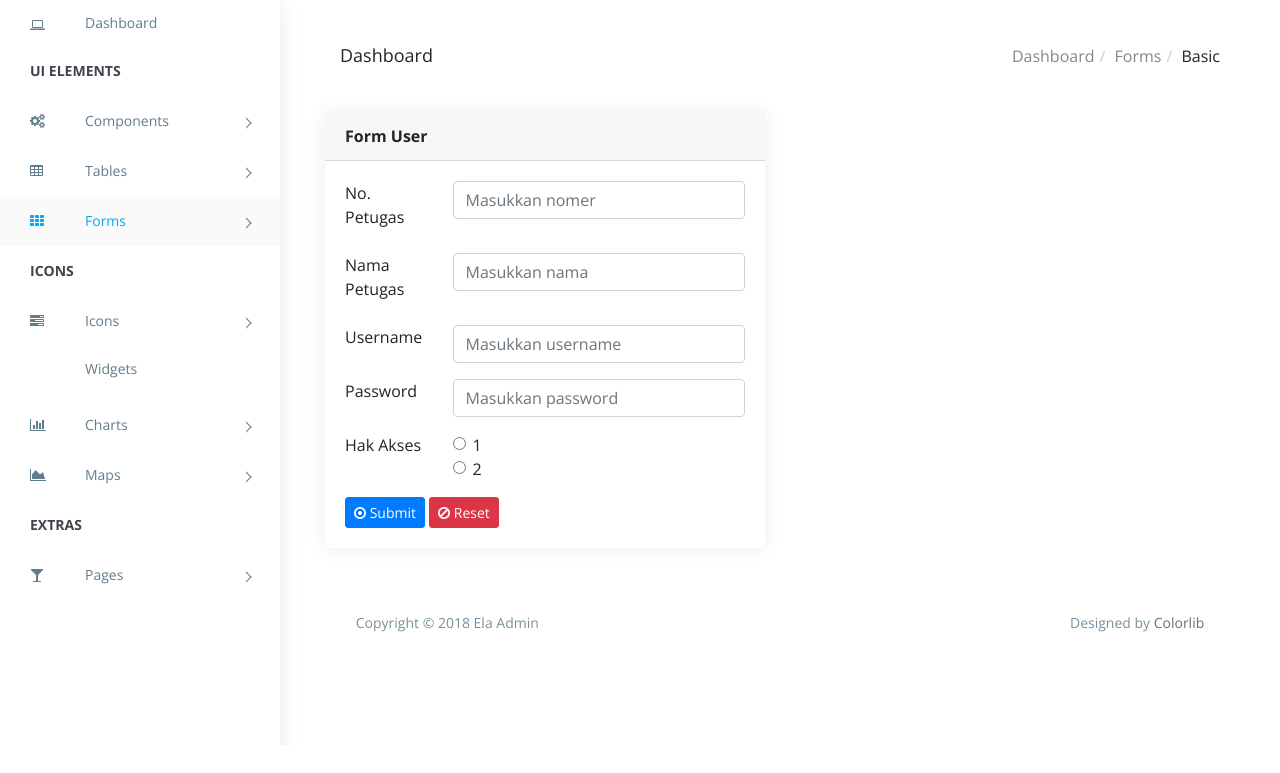
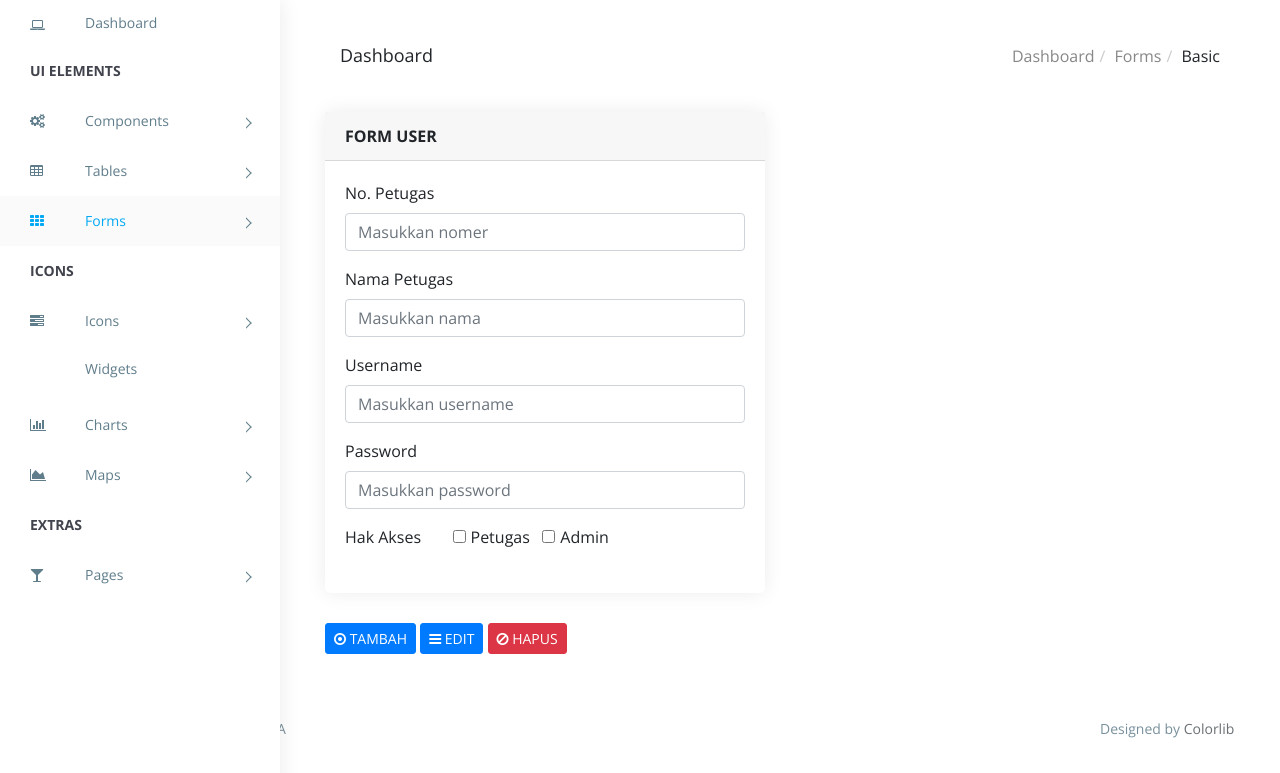
Before and after one commit to Ekoprass/supplychain, a CodeIgniter app: the page made by application/views/form_user.php in a window 1280 px wide. Shown: the part 55-828 px from the top of the page. Before the commit the page ends 687 px from the top, so only its background shows below. Run offline with CodeIgniter, Linux system fonts and the light colour scheme; some libraries are stand-ins or nearby versions.

Commit message:
Update form_user.php
form user 2.0

```diff
--- a/application/views/form_user.php
+++ b/application/views/form_user.php
@@ -1,4 +1,4 @@
-<!doctype html>
+<!DOCTYPE html>
 <!--[if lt IE 7]>      <html class="no-js lt-ie9 lt-ie8 lt-ie7" lang=""> <![endif]-->
 <!--[if IE 7]>         <html class="no-js lt-ie9 lt-ie8" lang=""> <![endif]-->
 <!--[if IE 8]>         <html class="no-js lt-ie9" lang=""> <![endif]-->
@@ -6,7 +6,7 @@
 <head>
     <meta charset="utf-8">
     <meta http-equiv="X-UA-Compatible" content="IE=edge">
-    <title>ARSIP SURAT PT. PAL INDONESIA</title>
+    <title>ARSIP SURAT PT.PAL INDONESIA</title>
     <meta name="description" content="Ela Admin - HTML5 Admin Template">
     <meta name="viewport" content="width=device-width, initial-scale=1">
 
@@ -347,7 +347,7 @@
                     <div class="col-lg-6">
                         <div class="card">
                             <div class="card-header">
-                                <strong> Form User </strong>
+                                <strong> FORM USER </strong>
                             </div>
                             <div class="card-body card-block">
                                 <form action="#" method="post" enctype="multipart/form-data" class="form-horizontal">
@@ -358,20 +358,32 @@
                                         </div>
                                     </div> -->
                                     <div class="row form-group"> <!-- Text input diganti no.petugas -->
-                                        <div class="col col-md-3"><label for="text-input" class=" form-control-label">No. Petugas</label></div>
-                                        <div class="col-12 col-md-9"><input type="text" id="text-input" name="text-input" placeholder="Masukkan nomer" class="form-control"><!-- <small class="form-text text-muted">This is a help text</small> --></div>
+                                        <div class="col col-md-9"><label for="no_petugas-input" class=" form-control-label">No. Petugas</label></div>
+                                        <div class="col-12 col-md-12"><input type="text" id="no_petugas-input" name="no_petugas" placeholder="Masukkan nomer" class="form-control"><!-- <small class="form-text text-muted">This is a help text</small> --></div>
                                     </div>
                                     <div class="row form-group"> <!-- Email diganti petugas -->
-                                        <div class="col col-md-3"><label for="email-input" class=" form-control-label">Nama Petugas</label></div>
-                                        <div class="col-12 col-md-9"><input type="email" id="email-input" name="email-input" placeholder="Masukkan nama" class="form-control"><!-- <small class="help-block form-text">Please enter your email</small> --></div>
+                                        <div class="col col-md-9"><label for="petugas-input" class=" form-control-label">Nama Petugas</label></div>
+                                        <div class="col-12 col-md-12"><input type="text" id="petugas-input" name="nama_petugas" placeholder="Masukkan nama" class="form-control"><!-- <small class="help-block form-text">Please enter your email</small> --></div>
                                     </div>
                                   	<div class="row form-group"> <!-- Email diganti username -->
-                                        <div class="col col-md-3"><label for="email-input" class=" form-control-label">Username</label></div>
-                                        <div class="col-12 col-md-9"><input type="email" id="email-input" name="email-input" placeholder="Masukkan username" class="form-control"><!-- <small class="help-block form-text">Please enter your email</small> --></div>
+                                        <div class="col col-md-9"><label for="username-input" class=" form-control-label">Username</label></div>
+                                        <div class="col-12 col-md-12"><input type="text" id="username-input" name="username" placeholder="Masukkan username" class="form-control"><!-- <small class="help-block form-text">Please enter your email</small> --></div>
                                     </div>
                                     <div class="row form-group">
-                                        <div class="col col-md-3"><label for="password-input" class=" form-control-label">Password</label></div>
-                                        <div class="col-12 col-md-9"><input type="password" id="password-input" name="password-input" placeholder="Masukkan password" class="form-control"><!-- <small class="help-block form-text">Please enter a complex password</small> --></div>
+                                        <div class="col col-md-9"><label for="password-input" class=" form-control-label">Password</label></div>
+                                        <div class="col-12 col-md-12"><input type="password" id="password-input" name="password" placeholder="Masukkan password" class="form-control"><!-- <small class="help-block form-text">Please enter a complex password</small> --></div>
+                                    </div>
+                                    <div class="row form-group"> <!-- Email diganti username -->
+                                        <div class="col col-md-3"><label for="akses-input" class=" form-control-label">Hak Akses</label></div>
+                                        <div class="col col-md-9">
+                                            <div class="form-check-inline form-check">
+                                                <label for="inline-checkbox1" class="form-check-label ">
+                                                    <input type="checkbox" id="inline-checkbox1" name="inline-checkbox1" value="1" class="form-check-input">Petugas
+                                                </label> &nbsp; &nbsp;
+                                                <label for="inline-checkbox2" class="form-check-label ">
+                                                    <input type="checkbox" id="inline-checkbox2" name="inline-checkbox2" value="2" class="form-check-input">Admin
+                                                </label>
+                                            </div>
                                     </div>
                                     <!-- <div class="row form-group">
                                         <div class="col col-md-3"><label for="disabled-input" class=" form-control-label">Disabled Input</label></div>
@@ -444,7 +456,7 @@
                                             </select>
                                         </div>
                                     </div> -->
-                                    <div class="row form-group">
+                                   <!--  <div class="row form-group">
                                         <div class="col col-md-3"><label class=" form-control-label">Hak Akses</label></div>
                                         <div class="col col-md-9">
                                             <div class="form-check">
@@ -457,7 +469,7 @@
                                                     <label for="radio2" class="form-check-label ">
                                                         <input type="radio" id="radio2" name="radios" value="option2" class="form-check-input">2
                                                     </label>
-                                                </div>
+                                                </div> -->
                                                 <!-- <div class="radio">
                                                     <label for="radio3" class="form-check-label ">
                                                         <input type="radio" id="radio3" name="radios" value="option3" class="form-check-input">Option 3
@@ -532,7 +544,12 @@
                             </div> -->
                             <!-- <div class="card-footer"> -->
                                 <button type="submit" class="btn btn-primary btn-sm">
-                                    <i class="fa fa-dot-circle-o"></i> Submit
+                                    <i class="fa fa-dot-circle-o"></i> TAMBAH
+                                </button>
+
+                                <button type="edit" class="btn btn-primary btn-sm">
+                                    <i class="fa fa-bars"></i>
+                                EDIT
                                 </button>
 
                             <!-- <div class="form-actions form-group"><button type="submit" class="btn btn-success btn-sm">Submit</button></div> -->
@@ -540,7 +557,7 @@
 
 
                                 <button type="reset" class="btn btn-danger btn-sm">
-                                    <i class="fa fa-ban"></i> Reset
+                                    <i class="fa fa-ban"></i> HAPUS
                                 </button>
                             <!-- </div> -->
                         </div>
@@ -1062,7 +1079,7 @@
         <div class="footer-inner bg-white">
             <div class="row">
                 <div class="col-sm-6">
-                    Copyright &copy; 2018 Ela Admin
+                    Copyright &copy; 2019 PT.PAL INDONESIA
                 </div>
                 <div class="col-sm-6 text-right">
                     Designed by <a href="https://colorlib.com">Colorlib</a>
```
